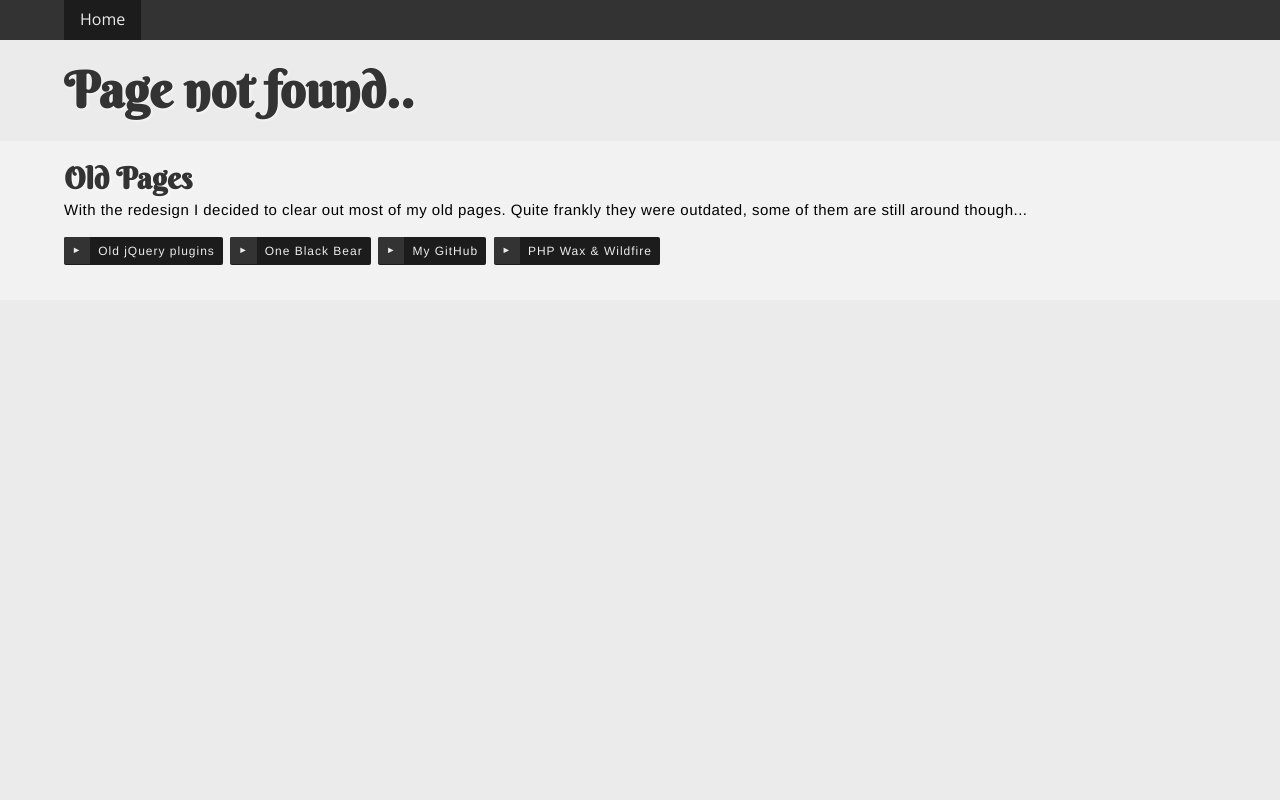
After one commit to charlesmarshall/charlesmarshall, a PHP site: page /public/404.html in a window 1280 px wide. The commit adds this page. Run offline with PHP 8.4, Linux system fonts and the light colour scheme.

Commit message:
404 and things

```diff
--- /dev/null
+++ b/public/404.html
@@ -0,0 +1,40 @@
+<!doctype html>
+<html lang="en">
+  <head>
+    <meta http-equiv="content-type" content="text/html; charset=utf-8">
+    <link href='http://fonts.googleapis.com/css?family=Open+Sans:300italic,400italic,400,300,600,700' rel='stylesheet' type='text/css'>
+    <link href='http://fonts.googleapis.com/css?family=Berkshire+Swash' rel='stylesheet' type='text/css'>
+
+    <link rel="stylesheet" href="/stylesheets/_resets.css" type="text/css" media="all" charset="utf-8" >
+    <link rel="stylesheet" href="/stylesheets/header.css" type="text/css" media="all" charset="utf-8" >
+    <link rel="stylesheet" href="/stylesheets/navigation.css" type="text/css" media="all" charset="utf-8" >
+    <link rel="stylesheet" href="/stylesheets/intro.css" type="text/css" media="all" charset="utf-8" >
+    <link rel="stylesheet" href="/stylesheets/buttons.css" type="text/css" media="all" charset="utf-8" >
+
+  </head>
+  <body>
+
+    <header id="header">
+      <nav id="navigation" class='clearfix'>
+        <a href="/" class='active'>Home</a>
+      </nav>
+    </header>
+
+    <section id="intro">
+      <h1>Page not found..</h1>
+
+    </section>
+    <section class='feature'>
+      <h2>Old Pages</h2>
+      <p>With the redesign I decided to clear out most of my old pages. Quite frankly they were outdated, some of them are still around though...</p>
+      <a href="https://github.com/tinyjs" class='button clearfix'><span class='action'>►</span><span>Old jQuery plugins</span></a>
+      <a href="http://oneblackbear.com" class='button clearfix'><span class='action'>►</span><span>One Black Bear</span></a>
+      <a href="https://github.com/charlesmarshall" class='button clearfix'><span class='action'>►</span><span>My GitHub</span></a>
+      <a href="https://github.com/phpwax/" class='button clearfix'><span class='action'>►</span><span>PHP Wax &amp; Wildfire</span></a>
+    </section>
+
+
+
+
+  </body>
+</html>
--- a/public/stylesheets/_resets.css
+++ b/public/stylesheets/_resets.css
@@ -90,14 +90,15 @@ h1{
   font-size:50px;
   color:#333333;
   font-family: 'Berkshire Swash', cursive;
-
   text-shadow: 1px 1px 3px rgba(255,255,255,0.8);
 }
 
 h2{
   font-weight:bold;
-  font-size:21px;
+  font-size:30px;
+  font-family: 'Berkshire Swash', cursive;
   color:#333333;
+  text-shadow: 1px 1px 3px rgba(255,255,255,0.8);
 }
 
 h3{
--- a/public/stylesheets/buttons.css
+++ b/public/stylesheets/buttons.css
@@ -8,6 +8,7 @@
   padding:0;
   text-align: center;
   border-radius: 2px;
+  margin-right:4px;
 }
 .button:hover,
 .button:hover span{
--- a/public/tinyjs/index.html
+++ b/public/tinyjs/index.html
@@ -1,4 +1,3 @@
-
 <!DOCTYPE html PUBLIC "-//W3C//DTD XHTML 1.0 Strict//EN"
   "http://www.w3.org/TR/xhtml1/DTD/xhtml1-strict.dtd">
 
@@ -31,7 +30,7 @@
         <p>It was an experiment that worked well to start with, but even after getting featured in places like <a href="http://www.smashingmagazine.com">smashing magazine</a> a community failed to develop. Probably down to my neglect...</p>
         <p>I simply haven't had the time to sort out the niggling bugs (git syncing for example) or give it the revamp it needed. The plans were grand, but never realised.</p>
         <p>As I still make use of jQuery frequently, I've moved over most of the tiny js plugins I wrote and created a section on my site for them instead; <a href="/jquery.html">have a look</a></p>
-        <a href="/jquery/" class='button'>jQuery Plugins &raquo;</a>
+        <a href="https://github.com/tinyjs" class='button'>jQuery Plugins &raquo;</a>
       </div>
 
 
```
